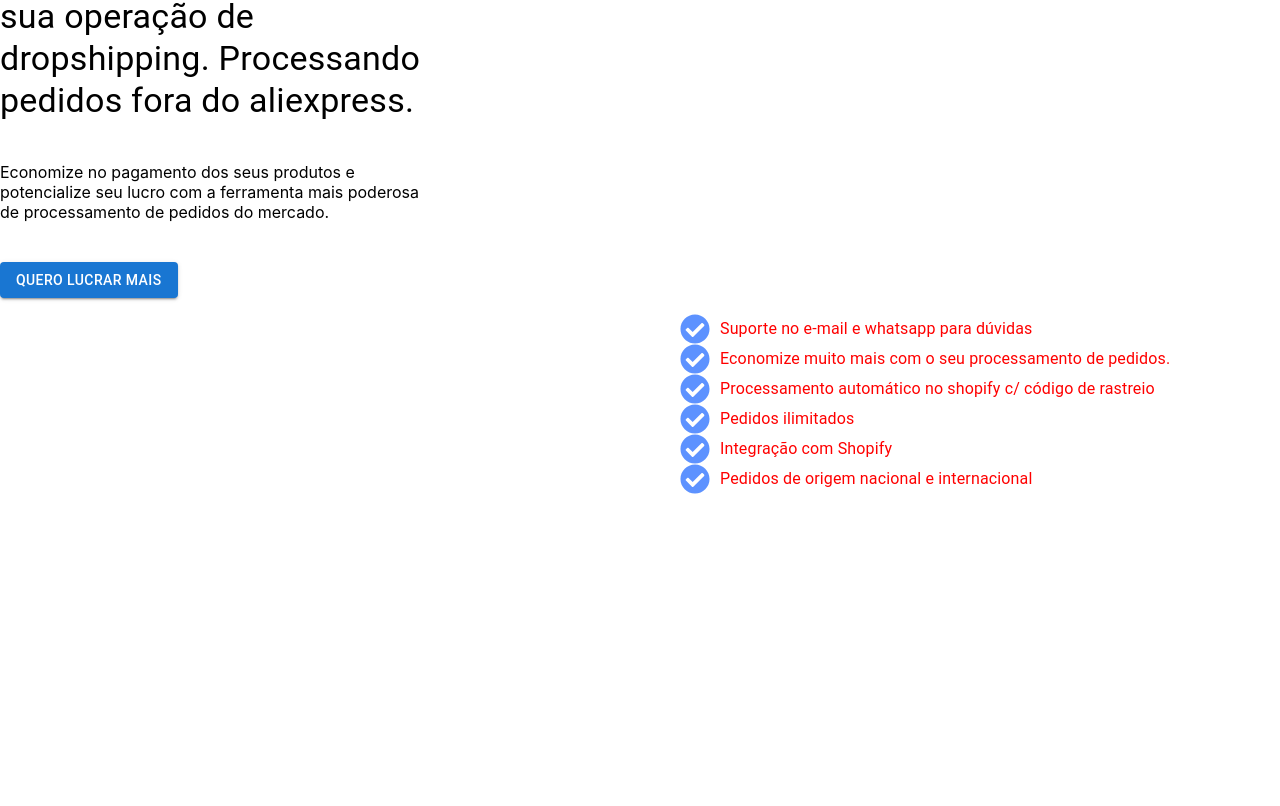
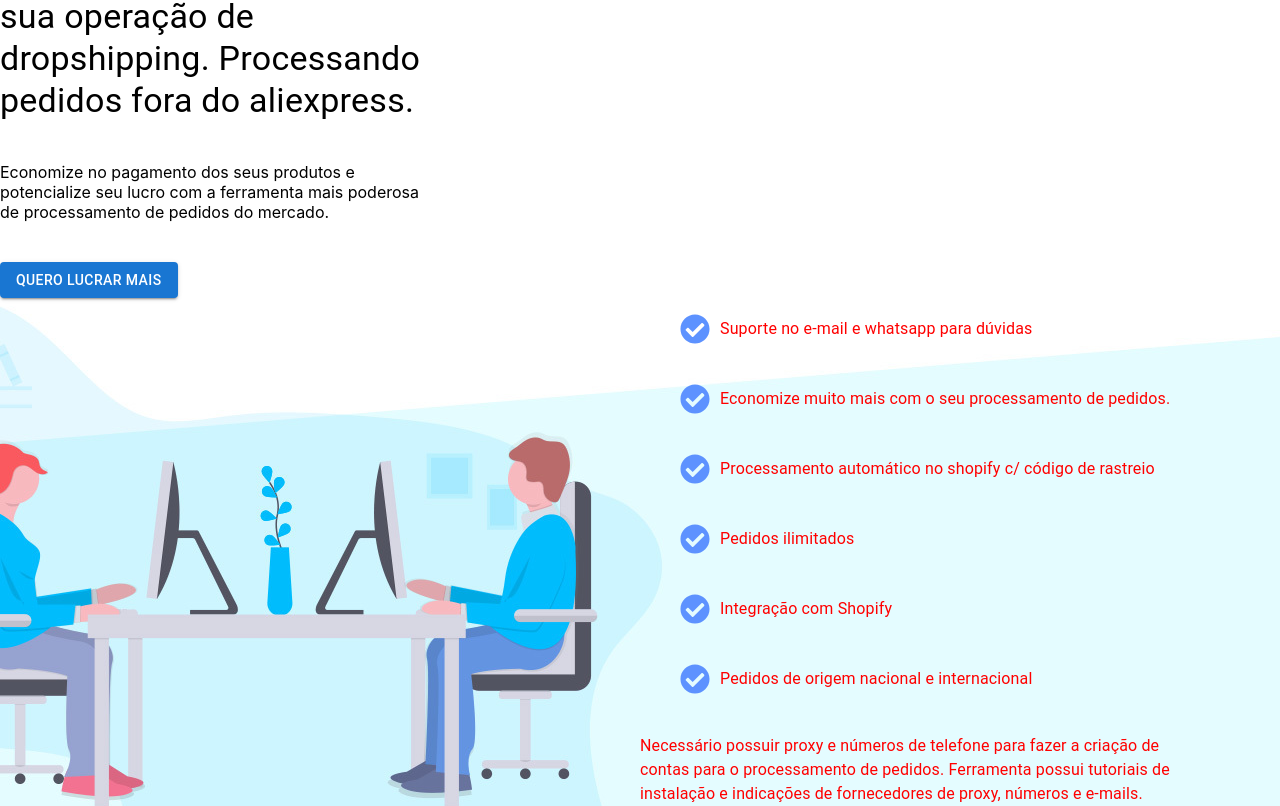
Before and after one commit to lucca-rodrigues/DropLinkFy-Front, a Next.js app: page / in a window 1280 px wide. Shown: the part 430-1236 px from the top of the page. Before the commit the page ends 940 px from the top, so only its background shows below. Built offline with nearby package versions, Linux system fonts and the light colour scheme.

Commit message:
feat: implement observation mock and benefts compoenent

```diff
--- a/src/components/benefits/benefits.module.css
+++ b/src/components/benefits/benefits.module.css
@@ -1,10 +1,22 @@
+.section_benefits{
+  background-image: url("../../assets/bg_bottom.jpg");
+  background-position: top;
+}
+
 .section_benefits_list_item{
   display: flex;
   justify-content: left;
   align-items: center;
+  margin-bottom: 40px;
 }
 
 .section_benefits_list_item_icon{
   margin-right: 10px;
   color:#5D92FF
 }
+
+.section_benefits_list_item_title{
+  font-size: 27px;
+  color: #000;
+  font-weight: 100;
+}
--- a/src/components/benefits/index.tsx
+++ b/src/components/benefits/index.tsx
@@ -7,14 +7,15 @@ interface IBenefitsProps {
   id: number;
   description: string;
   benefitsData: object[];
+  observationData: string;
 }
 
-function Benefits({ benefitsData }: IBenefitsProps) {
+function Benefits({ benefitsData, observationData }: IBenefitsProps) {
   return (
-    <Grid container className="section_benefits">
+    <Grid container className={styles.section_benefits}>
       <Grid item lg={6} md={12}></Grid>
-      <Grid item lg={6} md={12}>
-        <ul className="section_benefits_list">
+      <Grid item lg={5} md={12}>
+        <ul className={styles.section_benefits_list}>
           {benefitsData?.map((item: any) => (
             <li key={item?.id} className={styles.section_benefits_list_item}>
               <>
@@ -32,6 +33,12 @@ function Benefits({ benefitsData }: IBenefitsProps) {
             </li>
           ))}
         </ul>
+        <Typography
+          color="red"
+          className={styles.section_benefits_list_item_title}
+        >
+          {observationData}
+        </Typography>
       </Grid>
     </Grid>
   );
--- a/src/mocks/benefits.json
+++ b/src/mocks/benefits.json
@@ -1,4 +1,3 @@
-[
 {
   "data": [
     {
@@ -28,4 +27,3 @@
   ],
   "observation": "Necessário possuir proxy e números de telefone para fazer a criação de contas para o processamento de pedidos. Ferramenta possui tutoriais de instalação e indicações de fornecedores de proxy, números e e-mails."
 }
-]
--- a/src/pages/index.tsx
+++ b/src/pages/index.tsx
@@ -6,7 +6,6 @@ import benefits from "mocks/benefits.json";
 import { Benefits } from "components/benefits";
 
 const Home: NextPage = () => {
-  const benefitsData = benefits[0]?.data;
   return (
     <Grid container pt={5}>
       <Grid item lg={4} md={12}>
@@ -36,7 +35,10 @@ const Home: NextPage = () => {
           QUERO LUCRAR MAIS
         </Button>
       </Grid>
-      <Benefits benefitsData={benefitsData} />
+      <Benefits
+        benefitsData={benefits?.data}
+        observationData={benefits?.observation}
+      />
     </Grid>
   );
 };
```
Lines whose indentation alone changed are shown as unchanged.
